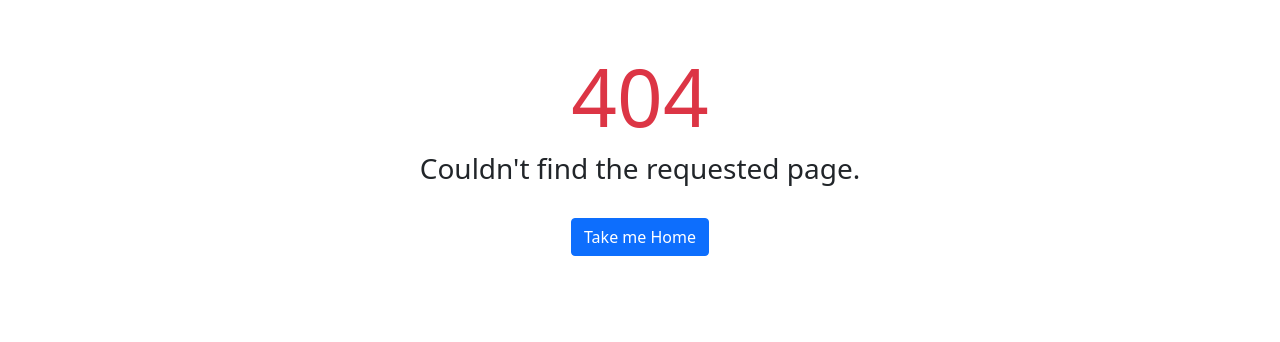
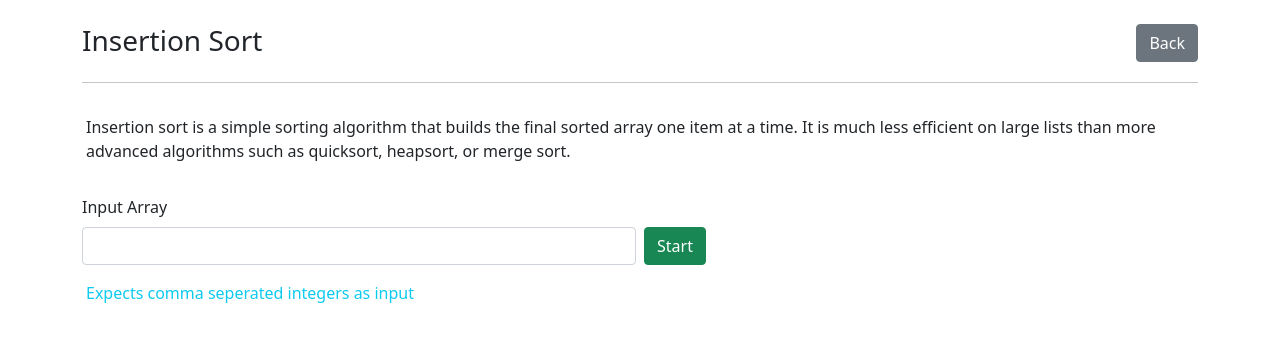
Before and after one commit to themrshubh/algorithm-visualizer, a Vue app: page /insertion-sort in a window 1280 px wide. Before the commit this address had no page. Shown: the top 342 px of the page. Built offline with nearby package versions, Linux system fonts and the light colour scheme.

Commit message:
Added insertion sort

```diff
--- a/src/components/ListGroup.vue
+++ b/src/components/ListGroup.vue
@@ -18,6 +18,7 @@
         algorithms: [
           { name: 'Linear Search', link: '/linear-search' },
           { name: 'Binary Search', link: '/binary-search' },
+          { name: 'Insertion Sort', link: '/insertion-sort' },
         ],
       }
     },
--- a/src/router/index.js
+++ b/src/router/index.js
@@ -21,6 +21,11 @@ const routes = [
     component: () => import('../views/BinarySearch.vue'),
   },
   {
+    path: '/insertion-sort',
+    name: 'InsertionSort',
+    component: () => import('../views/InsertionSort.vue'),
+  },
+  {
     path: '/*',
     name: 'NotFound',
     component: () => import('../views/NotFound.vue'),
--- /dev/null
+++ b/src/views/InsertionSort.vue
@@ -0,0 +1,116 @@
+<template>
+  <div class="container">
+    <!-- Title -->
+    <div class="row mt-4">
+      <div class="col">
+        <h3 class="fw-light ml-1">Insertion Sort</h3>
+      </div>
+      <div class="col-auto">
+        <button class="btn btn-secondary" @click="$router.push('/')">
+          Back
+        </button>
+      </div>
+    </div>
+    <hr />
+    <!-- Definition -->
+    <div class="row mb-3">
+      <div class="col p-md-3">
+        Insertion sort is a simple sorting algorithm that builds the final
+        sorted array one item at a time. It is much less efficient on large
+        lists than more advanced algorithms such as quicksort, heapsort, or
+        merge sort.
+      </div>
+    </div>
+    <!-- Input field -->
+    <div class="row g-2">
+      <div class="col-md-6">
+        <label for="input" class="form-label">Input Array</label>
+        <input v-model="input" type="text" name="input" class="form-control" />
+      </div>
+      <div class="col-md-3 d-flex align-items-end">
+        <button class="btn btn-success" @click="insertionSort">
+          Start
+        </button>
+      </div>
+    </div>
+    <!-- Message -->
+    <div class="row">
+      <div class="col-sm-4 p-3">
+        <div v-if="message != null" :class="['text-' + message.typ]">
+          {{ message.body }}
+        </div>
+      </div>
+    </div>
+    <!-- Array -->
+    <div class="row py-5">
+      <div class="col text-center">
+        <ul class="list-unstyled">
+          <li
+            v-for="(element, ind) in inputArray"
+            :key="ind"
+            class="d-inline lead p-2"
+            :class="[{ 'text-success': current == ind }]"
+          >
+            {{ element }}
+          </li>
+        </ul>
+      </div>
+    </div>
+  </div>
+</template>
+
+<script>
+  export default {
+    data() {
+      return {
+        input: '',
+        inputArray: [],
+        message: {
+          typ: 'info',
+          body: 'Expects comma seperated integers as input',
+        },
+        current: null,
+      }
+    },
+
+    computed: {
+      arr() {
+        return this.input.split(',').map((x) => Number(x))
+      },
+    },
+
+    methods: {
+      async insertionSort() {
+        this.reset()
+        this.inputArray = this.arr
+        for (let i = 1; i < this.inputArray.length; i++) {
+          let key = this.inputArray[i]
+          let j = i - 1
+          while (j >= 0 && this.inputArray[j] > key) {
+            await this.sleep(1000)
+            this.current = j
+            let temp = this.inputArray[j + 1]
+            this.$set(this.inputArray, j + 1, this.inputArray[j])
+            this.$set(this.inputArray, j, temp)
+            j--
+          }
+        }
+        this.message = {
+          body: 'Done',
+          typ: 'success',
+        }
+      },
+
+      reset() {
+        this.current = -1
+        this.message = null
+      },
+
+      sleep(ms) {
+        return new Promise((resolve) => setTimeout(resolve, ms))
+      },
+    },
+  }
+</script>
+
+<style></style>
```
